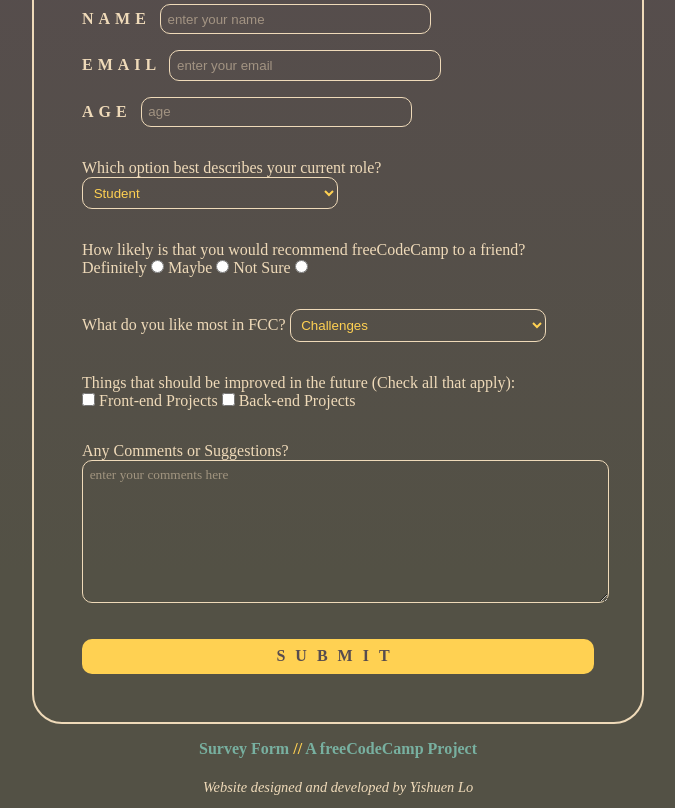
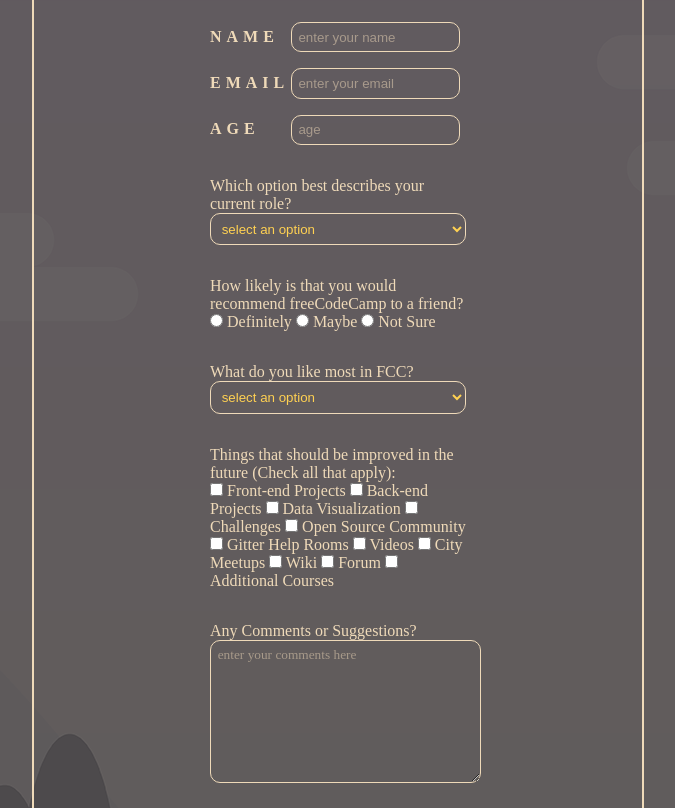
Before and after one commit to yishuenlo/surveyform, a plain HTML site: page index.html in a window 1280 px wide. Shown: the part 226-1034 px from the top of the page, without its empty margins (302-977 px from the left). Drawn offline with Linux system fonts and the light colour scheme.

Commit message:
refine background design
background image design, footer image, and minimal refinement on layout and content

```diff
--- a/css/style.css
+++ b/css/style.css
@@ -17,18 +17,20 @@ html{
   height: 100%;
 }
 
-body, h1, h2, h3, p, div, label, input, textarea, select, option, main, footer, ul, li{
+body, h1, h2, h3, p, div, label, input, textarea, select, option, main, footer, ul, li, img{
   margin: 0;
   padding: 0;
 }
 
 body {
-  background-image: linear-gradient(to bottom, var(--bg1), var(--bg2));
+  background-image: url(../img/background-image.png);
+  /* background-position: center; */
+  /* background-image: linear-gradient(to bottom, var(--bg1), var(--bg2)); */
   /* background-image: radial-gradient(ellipse closest-side at 50% 50%, #393e44, #36383b 25%, #343233); */
-  background-color: var(--bg2);
-  height: 100%;
+  /* background-color: var(--bg2); */
   margin: 0;
   background-repeat: no-repeat;
+  /* background-size: cover; */
   font-family: nunito;
   font-weight: 100;
   color: var(--main);
@@ -39,12 +41,12 @@ a{
   color: var(--accent2);
 }
 
-.question input, textarea, select{
+.question-group input, textarea, select{
   background-color: rgba(0,0,0,0);
 }
 
 ::placeholder{
-  color: rgba(239,218,185,0.5)
+  color: rgba(239,218,185,0.5);
 }
 
 main, h1{
@@ -59,12 +61,21 @@ main{
   border-radius: 30px;
 }
 
+article{
+  width: 100%;
+  margin: auto;
+}
+
 input[type="text"],input[type="email"],input[type="number"], select{
   color: var(--accent1);
   width: 50%;
   border-radius: 10px;
   border: 1px solid var(--main);
   padding: 0.5em;
+}
+
+option .placeholder{
+  color: rgba(239,218,185,0.5);
 }
 
 input:focus{
@@ -93,12 +104,17 @@ h1{
   margin-bottom: 1em;
 }
 
+.subheader a:hover{
+  color: var(--accent1);
+  transition: 400ms ease-in;
+}
+
 #description{
   text-align: center;
   margin-bottom: 3em;
 }
 
-.question{
+.question-group{
   width: 100%;
   margin: auto;
   margin-bottom: 2em;
@@ -106,6 +122,15 @@ h1{
 
 .main-info{
   margin-bottom: 1em;
+}
+
+.left{
+  display: inline-block;
+  width: 30%;
+}
+
+.main-info input{
+  width: 60%;
 }
 
 textarea{
@@ -151,9 +176,14 @@ textarea:focus{
 }
 
 footer{
+  display: relative;
   width: 90%;
   text-align: center;
-  margin: 1em auto 20em auto;
+  margin: 1em auto 0 auto;
+  padding-bottom: 10em;
+  background-image: url(../img/camp.png);
+  background-position: bottom;
+  background-repeat: no-repeat;
 }
 
 .tagline{
@@ -189,6 +219,7 @@ h3{
 }
 
 .icon-list:hover .icons{
+  transition: 400ms ease-in;
   fill: var(--accent1);
 }
 
@@ -197,7 +228,21 @@ h3{
     width: 40%;
   }
 
+  article{
+    width: 50%;
+  }
+
+  select{
+    width: 100%;
+  }
+
   textarea{
     width: 100%;
   }
 }
+
+img{
+  display: block;
+  margin: auto;
+  bottom: 5em;
+}
--- a/index.html
+++ b/index.html
@@ -6,29 +6,30 @@
     <title>Survey Form</title>
   </head>
   <body>
-    <h1 id="title"><span class="subheader">freeCodeCamp</span><span class="header">Survey Form</span></h1>
+    <h1 id="title"><span class="subheader"><a href="https://learn.freecodecamp.org/">freeCodeCamp</a></span><span class="header">Survey Form</span></h1>
     <main>
+      <article class="content">
         <p id="description">Let us know how we can improve freeCodeCamp</p>
         <form id="survey-form" action="index.html" method="post">
-        <div class="question">
+          <div class="question-group">
             <div class="main-info">
-            <label id="name-label"for="name">Name </label>
+              <label id="name-label" class="left" for="name">Name </label>
               <input id="name" type="text" name="name" placeholder="enter your name" required>
             </div>
             <div class="main-info">
-            <label id="email-label" for="email">Email </label>
+              <label id="email-label" class="left" for="email">Email </label>
               <input id="email" type="email" name="email" placeholder="enter your email" required>
             </div>
             <div class="main-info">
-            <label id="number-label" for="number">Age </label>
+              <label id="number-label" class="left" for="number">Age </label>
               <input id="number" type="number" name="age" value="age" placeholder="age" required min="10" max="100">
             </div>
           </div>
 
-        <div class="question">
+          <div class="question-group">
             <label for="dropdown">Which option best describes your current role?</label>
             <select id="dropdown" placeholder="select an option">
-            <option value="select" class="placeholder" disabled value>select an option</option>
+              <option value="select" class="placeholder" disabled value selected>select an option</option>
               <option value="student">Student</option>
               <option value="Full-Time Job">Full-Time Job</option>
               <option value="Full-Time Learner">Full-Time Learner</option>
@@ -36,40 +37,74 @@
               <option value="other">Other</option>
             </select>
           </div>
-        <div class="question">
+          <div class="question-group">
             <p>How likely is that you would recommend freeCodeCamp to a friend?</p>
+            <input id="definitely" type="radio" name="recommendation" value="Definitely">
             <label for="definitely">Definitely</label>
-          <input id="definitely" type="radio" name="recommendation" value="Definitely">
+
+            <input id="maybe" type="radio" name="recommendation" value="maybe">
             <label for="maybe">Maybe</label>
-          <input id="maybe" type="radio" name="recommendation" value="maybe">
+
+            <input id="notsure" type="radio" name="recommendation" value="notsure">
             <label for="notsure">Not Sure</label>
-          <input id="notsure" type="radio" name="recommendation" value="notsure">
+
           </div>
-        <div class="question">
+          <div class="question-group">
             <label for="dropdown-fav">What do you like most in FCC?</label>
             <select id="dropdown-fav">
-            <option value="select" class="placeholder" disabled value>select an option</option>
+              <option value="select" class="placeholder" disabled value selected>select an option</option>
               <option value="challenges">Challenges</option>
               <option value="projects">Projects</option>
               <option value="Community">Community</option>
               <option value="Open Source">Open Source</option>
             </select>
           </div>
-        <div class="question">
+          <div class="question-group checkboxes">
             <p>Things that should be improved in the future (Check all that apply):</p>
             <input id="front-end" type="checkbox" name="front-end" value="checkbox">
             <label for="front-end">Front-end Projects</label>
+
             <input id="back-end" type="checkbox" name="back-end" value="checkbox">
             <label for="back-end">Back-end Projects</label>
+
+            <input id="data-viz" type="checkbox" name="data-viz" value="checkbox">
+            <label for="data-viz">Data Visualization</label>
+
+            <input id="challenges" type="checkbox" name="challenges" value="checkbox">
+            <label for="challenges">Challenges</label>
+
+            <input id="opensource" type="checkbox" name="opensource" value="checkbox">
+            <label for="opensource">Open Source Community</label>
+
+            <input id="gitter" type="checkbox" name="gitter" value="checkbox">
+            <label for="gitter">Gitter Help Rooms</label>
+
+            <input id="videos" type="checkbox" name="videos" value="checkbox">
+            <label for="videos">Videos</label>
+
+            <input id="meetups" type="checkbox" name="meetups" value="checkbox">
+            <label for="meetups">City Meetups</label>
+
+            <input id="wiki" type="checkbox" name="wiki" value="checkbox">
+            <label for="wiki">Wiki</label>
+
+            <input id="forum" type="checkbox" name="forum" value="checkbox">
+            <label for="forum">Forum</label>
+
+            <input id="addcourses" type="checkbox" name="addcourses" value="checkbox">
+            <label for="addcourses">Additional Courses</label>
+
           </div>
 
-        <div class="question">
+          <div class="question-group">
             <p>Any Comments or Suggestions?</p>
             <textarea name="comment" rows="8" cols="60" placeholder="enter your comments here"></textarea>
           </div>
 
           <input id="submit" type="submit" name="Submit" value="Submit">
         </form>
+      </article>
+
     </main>
     <footer>
       <p class="tagline"><a href="https://learn.freecodecamp.org/responsive-web-design/responsive-web-design-projects/build-a-survey-form" target="_blank">Survey Form <span class="separator">//</span> A freeCodeCamp Project</a></p>
@@ -85,7 +120,9 @@
           <svg id="Layer_1" data-name="Layer 1" xmlns="http://www.w3.org/2000/svg" viewBox="0 0 32.57 32"><defs></defs><title>LinkedIn</title><path class="icons" d="M16.29,1a15,15,0,1,0,15,15A15,15,0,0,0,16.29,1Zm-5,24.15H7.58V13.09h3.67ZM9.37,11.44a2.31,2.31,0,0,1-2.25-2.3A2.35,2.35,0,0,1,9.39,6.85,2.37,2.37,0,0,1,11.7,9.21,2.33,2.33,0,0,1,9.37,11.44ZM25.44,25.11H21.67c0-1.8,0-3.61,0-5.42a17,17,0,0,0-.05-1.89c-.09-.88-.43-1.61-1.43-1.77a2,2,0,0,0-2.29,1.2A4.91,4.91,0,0,0,17.53,19c-.05,2,0,4.05,0,6.15H13.76v-12h3.48c0,.46,0,.88.07,1.43l.67-.61a4.93,4.93,0,0,1,5.47-.78,4,4,0,0,1,2,3.78C25.49,19.6,25.44,22.32,25.44,25.11Z"/></svg>
         </a></li>
       </ul>
+
     </footer>
+    <!-- <img src="img/camp.png" alt="image of camp"> -->
 
   <script src="https://cdn.freecodecamp.org/testable-projects-fcc/v1/bundle.js" charset="utf-8"></script>
   </body>
```
Also changed, not shown: img/background-image.png (added), img/camp.png (added). Lines whose indentation alone changed are shown as unchanged.
